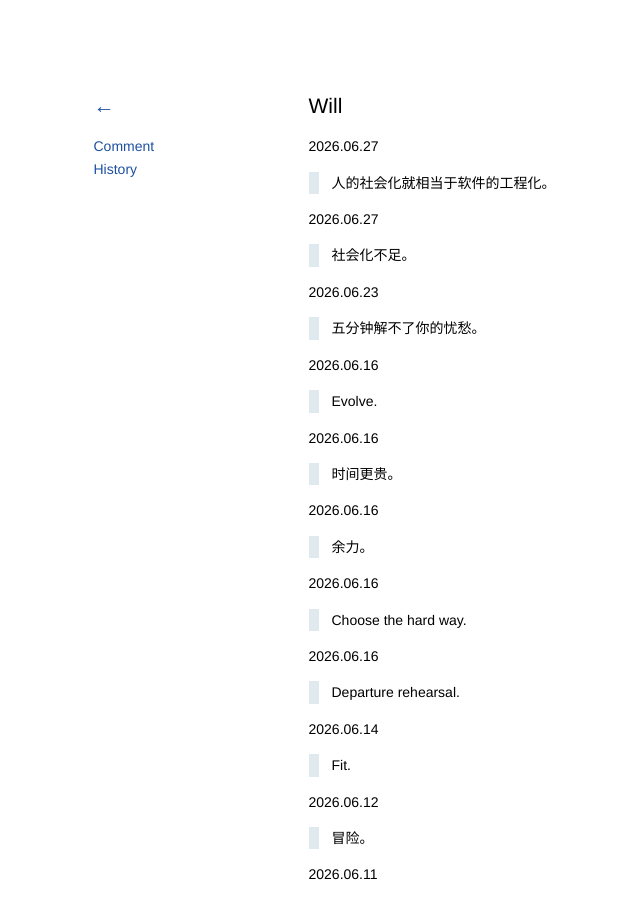
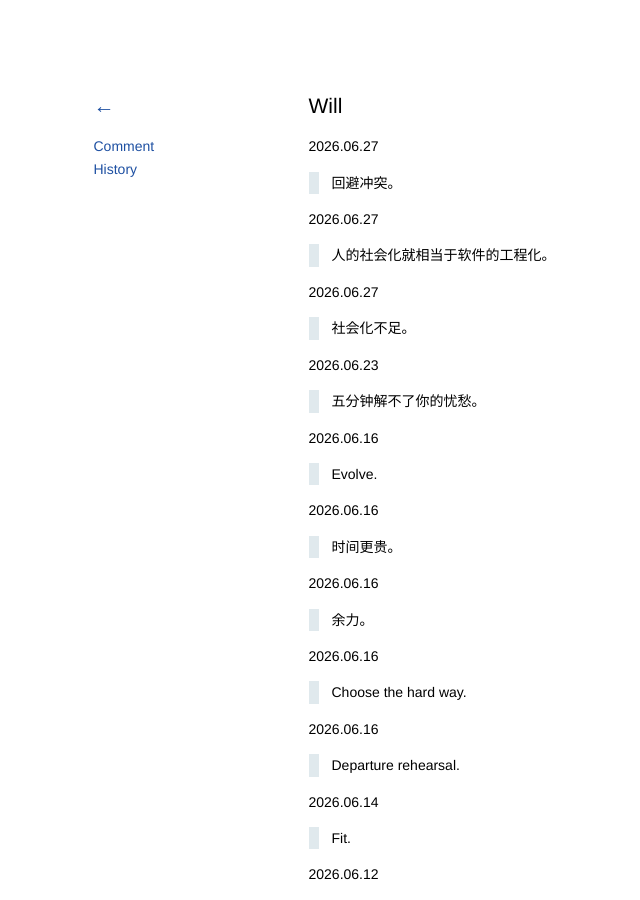
Before and after one commit to kidlj/awei, a Jekyll site: the page built from _wiki/will.md, in a window 1280 px wide and 900 px high. Shown: the whole window, without its empty margins (39-679 px from the left). Built offline with Jekyll 4.4.1, drawn with Linux system fonts in a browser that asks for light colours.

Commit message:
update will

```diff
--- a/_wiki/will.md
+++ b/_wiki/will.md
@@ -1,6 +1,10 @@
 ---
 title: Will
 ---
+
+2026.06.27
+
+> 回避冲突。
 
 2026.06.27
 
```
